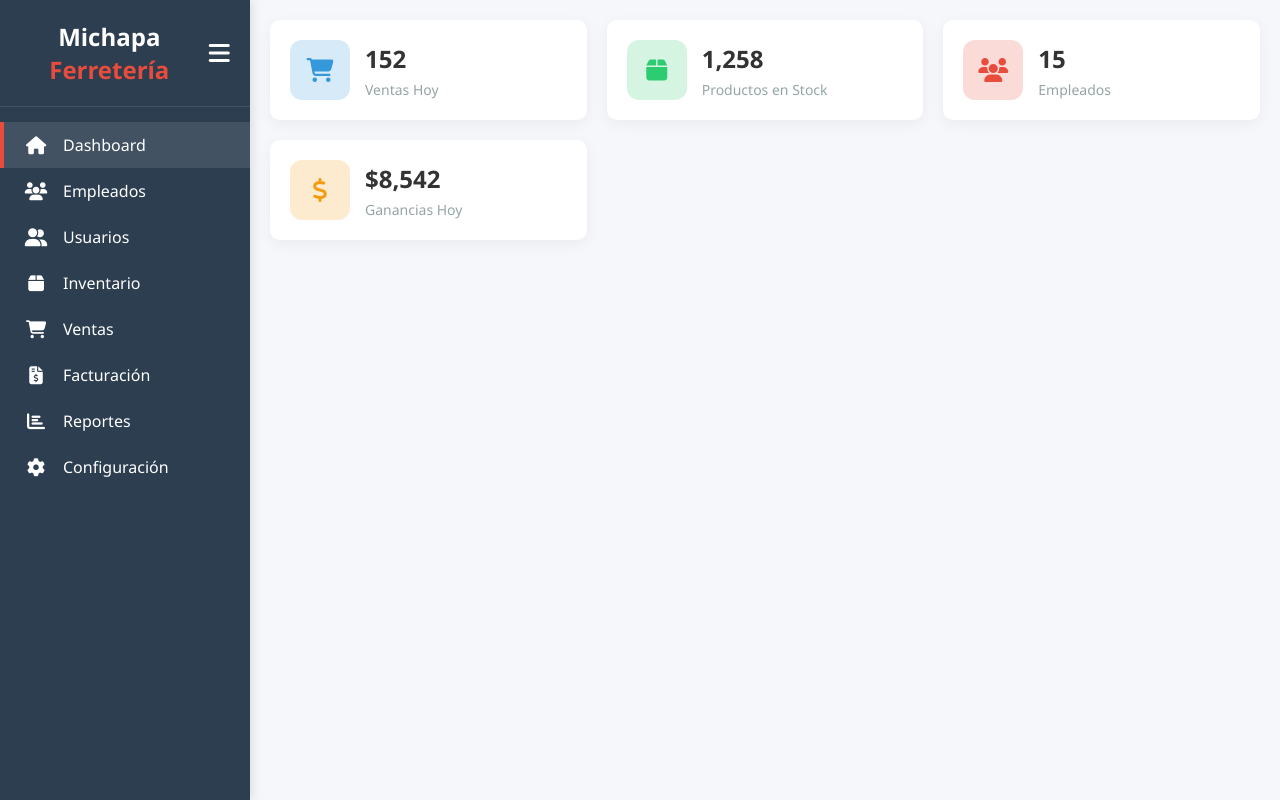
After one commit to JasFerz001/FerreSys, a PHP site: page /modelos/login/Dashboard.html in a window 1280 px wide. The commit adds this page. Run offline with PHP 8.4, Linux system fonts and the light colour scheme.

Commit message:
DashBoard

```diff
--- /dev/null
+++ b/css/menu.css
@@ -0,0 +1,292 @@
+:root {
+    --primary: #2c3e50;
+    --secondary: #e74c3c;
+    --accent: #3498db;
+    --light: #ecf0f1;
+    --dark: #2c3e50;
+    --success: #2ecc71;
+    --warning: #f39c12;
+    --danger: #e74c3c;
+    --gray: #95a5a6;
+    --text: #333;
+    --sidebar-width: 250px;
+    --sidebar-collapsed-width: 70px;
+}
+
+* {
+    margin: 0;
+    padding: 0;
+    box-sizing: border-box;
+    font-family: 'Segoe UI', Tahoma, Geneva, Verdana, sans-serif;
+}
+
+body {
+    background-color: #f5f7fa;
+    color: var(--text);
+    display: flex;
+    min-height: 100vh;
+    transition: all 0.3s ease;
+}
+
+/* Sidebar */
+.sidebar {
+    width: var(--sidebar-width);
+    background: var(--primary);
+    color: white;
+    height: 100vh;
+    position: fixed;
+    transition: all 0.3s ease;
+    box-shadow: 3px 0 10px rgba(0, 0, 0, 0.1);
+    z-index: 1000;
+    overflow-x: hidden;
+}
+
+.sidebar.collapsed {
+    width: var(--sidebar-collapsed-width);
+}
+
+.logo {
+    padding: 20px 15px;
+    text-align: center;
+    border-bottom: 1px solid rgba(255, 255, 255, 0.1);
+    display: flex;
+    align-items: center;
+    justify-content: space-between;
+}
+
+.logo-content {
+    display: flex;
+    align-items: center;
+    justify-content: center;
+    width: 100%;
+}
+
+.logo h2 {
+    font-size: 1.5rem;
+    color: white;
+    transition: opacity 0.3s ease;
+}
+
+.sidebar.collapsed .logo h2 {
+    opacity: 0;
+    width: 0;
+    height: 0;
+    overflow: hidden;
+}
+
+.logo span {
+    color: var(--secondary);
+}
+
+.toggle-btn {
+    background: transparent;
+    border: none;
+    color: white;
+    font-size: 1.5rem;
+    cursor: pointer;
+    padding: 5px;
+    border-radius: 50%;
+    width: 35px;
+    height: 35px;
+    display: flex;
+    align-items: center;
+    justify-content: center;
+    transition: all 0.3s;
+}
+
+.toggle-btn:hover {
+    background: rgba(255, 255, 255, 0.1);
+}
+
+.menu {
+    padding: 15px 0;
+}
+
+.menu-item {
+    padding: 12px 20px;
+    display: flex;
+    align-items: center;
+    transition: all 0.3s;
+    cursor: pointer;
+    border-left: 4px solid transparent;
+    white-space: nowrap;
+}
+
+.menu-item:hover,
+.menu-item.active {
+    background: rgba(255, 255, 255, 0.1);
+    border-left: 4px solid var(--secondary);
+}
+
+.menu-item i {
+    margin-right: 15px;
+    font-size: 18px;
+    min-width: 24px;
+    text-align: center;
+}
+
+.sidebar.collapsed .menu-item span {
+    opacity: 0;
+    width: 0;
+    height: 0;
+    overflow: hidden;
+}
+
+.sidebar.collapsed .menu-item {
+    justify-content: center;
+    padding: 15px;
+}
+
+.sidebar.collapsed .menu-item i {
+    margin-right: 0;
+}
+
+.menu-item a {
+    text-decoration: none;
+    color: inherit;
+    cursor: pointer;
+}
+
+/* Main Content */
+.main-content {
+    flex: 1;
+    margin-left: var(--sidebar-width);
+    padding: 20px;
+    transition: all 0.3s ease;
+}
+
+.main-content.expanded {
+    margin-left: var(--sidebar-collapsed-width);
+}
+
+/* Header */
+.header {
+    display: flex;
+    justify-content: space-between;
+    align-items: center;
+    padding: 15px 20px;
+    background: white;
+    border-radius: 8px;
+    box-shadow: 0 2px 10px rgba(0, 0, 0, 0.05);
+    margin-bottom: 20px;
+}
+
+.menu-toggle-mobile {
+    display: none;
+    background: var(--light);
+    border: none;
+    border-radius: 8px;
+    width: 40px;
+    height: 40px;
+    cursor: pointer;
+    align-items: center;
+    justify-content: center;
+    font-size: 18px;
+    color: var(--dark);
+}
+
+.search-box {
+    display: flex;
+    align-items: center;
+    background: var(--light);
+    padding: 8px 15px;
+    border-radius: 20px;
+    width: 300px;
+}
+
+.search-box input {
+    border: none;
+    background: transparent;
+    outline: none;
+    width: 100%;
+    margin-left: 10px;
+}
+
+.user-profile {
+    display: flex;
+    align-items: center;
+}
+
+.user-profile img {
+    width: 40px;
+    height: 40px;
+    border-radius: 50%;
+    object-fit: cover;
+    margin-right: 10px;
+    border: 2px solid var(--accent);
+}
+
+/* Dashboard Cards */
+.dashboard-cards {
+    display: grid;
+    grid-template-columns: repeat(auto-fit, minmax(280px, 1fr));
+    gap: 20px;
+    margin-bottom: 30px;
+}
+
+.card {
+    background: white;
+    border-radius: 10px;
+    padding: 20px;
+    box-shadow: 0 4px 15px rgba(0, 0, 0, 0.05);
+    transition: transform 0.3s ease;
+}
+
+.card:hover {
+    transform: translateY(-5px);
+}
+
+.stat-card {
+    display: flex;
+    align-items: center;
+}
+
+.stat-card .icon {
+    width: 60px;
+    height: 60px;
+    border-radius: 12px;
+    display: flex;
+    align-items: center;
+    justify-content: center;
+    font-size: 24px;
+    margin-right: 15px;
+}
+
+.icon.blue {
+    background: rgba(52, 152, 219, 0.2);
+    color: var(--accent);
+}
+
+.icon.green {
+    background: rgba(46, 204, 113, 0.2);
+    color: var(--success);
+}
+
+.icon.red {
+    background: rgba(231, 76, 60, 0.2);
+    color: var(--danger);
+}
+
+.icon.orange {
+    background: rgba(243, 156, 18, 0.2);
+    color: var(--warning);
+}
+
+.stat-card .info h3 {
+    font-size: 24px;
+    margin-bottom: 5px;
+}
+
+.stat-card .info p {
+    color: var(--gray);
+    font-size: 14px;
+}
+
+.sidebar.collapsed .menu-item a {
+    opacity: 0;
+    width: 0;
+    height: 0;
+    overflow: hidden;
+    display: inline-block;
+    /* mantener inline behavior */
+}
--- a/css/usuario.css
+++ b/css/usuario.css
@@ -1,5 +1,5 @@
         body {
-            background-color: #2767AF;
+            background-color: #ffffff;
             font-family: 'Segoe UI', sans-serif;
             min-height: 100vh;
             display: flex;
@@ -8,7 +8,7 @@
         }
 
         .container-box {
-            background-color: #ffffffcc;
+            background-color: #ffffff;
             border-radius: 20px;
             box-shadow: 0 8px 20px rgba(0, 0, 0, 0.2);
             padding: 30px;
--- /dev/null
+++ b/modelos/login/Dashboard.html
@@ -0,0 +1,153 @@
+<!DOCTYPE html>
+<html lang="es">
+
+<head>
+    <meta charset="UTF-8">
+    <meta name="viewport" content="width=device-width, initial-scale=1.0">
+    <title>Ferretería Michapa - Dashboard</title>
+    <link rel="stylesheet" href="https://cdnjs.cloudflare.com/ajax/libs/font-awesome/6.4.0/css/all.min.css">
+    <link href="../../css/menu.css" rel="stylesheet" />
+</head>
+
+<body>
+    <!-- Sidebar -->
+    <div class="sidebar">
+        <div class="logo">
+            <div class="logo-content">
+                <h2>Michapa <span>Ferretería</span></h2>
+            </div>
+            <!-- Btn Ocultar Menu Lateral-->
+            <button class="toggle-btn" id="toggle-sidebar">
+                <i class="fas fa-bars"></i>
+            </button>
+        </div>
+        <div class="menu">
+            <div class="menu-item active">
+                <i class="fas fa-home"></i>
+                <span>Dashboard</span>
+            </div>
+            <div class="menu-item">
+                <i class="fas fa-users"></i>
+                <a href="../../modelos/empleado/crear_empleado.php" onclick="abrirFormularios(event)">Empleados</a>
+            </div>
+            <div class="menu-item">
+                <i class="fas fa-user-friends"></i>
+                <a href="../../modelos/usuario/crear_usuario.php" onclick="abrirFormularios(event)">Usuarios</a>
+            </div>
+            <div class="menu-item">
+                <i class="fas fa-box"></i>
+                <span>Inventario</span>
+            </div>
+            <div class="menu-item">
+                <i class="fas fa-shopping-cart"></i>
+                <span>Ventas</span>
+            </div>
+            <div class="menu-item">
+                <i class="fas fa-file-invoice-dollar"></i>
+                <span>Facturación</span>
+            </div>
+            <div class="menu-item">
+                <i class="fas fa-chart-bar"></i>
+                <span>Reportes</span>
+            </div>
+            <div class="menu-item">
+                <i class="fas fa-cog"></i>
+                <span>Configuración</span>
+            </div>
+        </div>
+    </div>
+
+    <!-- Main Content -->
+    <div class="main-content">
+
+
+        <!-- Iframe oculto inicialmente -->
+        <iframe name="myFrame" id="myFrame" class="embed-responsive-item"
+            style="height: 100%; width: 100%; border: none; display: none;"></iframe>
+
+        <!-- Dashboard Cards -->
+        <div class="dashboard-cards" id="dashboardCards">
+            <div class="card stat-card">
+                <div class="icon blue">
+                    <i class="fas fa-shopping-cart"></i>
+                </div>
+                <div class="info">
+                    <h3>152</h3>
+                    <p>Ventas Hoy</p>
+                </div>
+            </div>
+            <div class="card stat-card">
+                <div class="icon green">
+                    <i class="fas fa-box"></i>
+                </div>
+                <div class="info">
+                    <h3>1,258</h3>
+                    <p>Productos en Stock</p>
+                </div>
+            </div>
+            <div class="card stat-card">
+                <div class="icon red">
+                    <i class="fas fa-users"></i>
+                </div>
+                <div class="info">
+                    <h3>15</h3>
+                    <p>Empleados</p>
+                </div>
+            </div>
+            <div class="card stat-card">
+                <div class="icon orange">
+                    <i class="fas fa-dollar-sign"></i>
+                </div>
+                <div class="info">
+                    <h3>$8,542</h3>
+                    <p>Ganancias Hoy</p>
+                </div>
+            </div>
+        </div>
+    </div>
+
+    <script>
+        // Toggle sidebar
+        const toggleButton = document.getElementById('toggle-sidebar');
+        const sidebar = document.querySelector('.sidebar');
+        const mainContent = document.querySelector('.main-content');
+        const toggleIcon = toggleButton.querySelector('i');
+
+        toggleButton.addEventListener('click', function () {
+            sidebar.classList.toggle('collapsed');
+            mainContent.classList.toggle('expanded');
+
+            if (sidebar.classList.contains('collapsed')) {
+                toggleIcon.classList.remove('fas fa-bars');
+                toggleIcon.classList.add('fas fa-bars');
+            } else {
+                toggleIcon.classList.remove('fas fa-bars');
+                toggleIcon.classList.add('fas fa-bars');
+            }
+        });
+
+        // Simple interactivity for menu items
+        document.querySelectorAll('.menu-item').forEach(item => {
+            item.addEventListener('click', function () {
+                document.querySelectorAll('.menu-item').forEach(i => i.classList.remove('active'));
+                this.classList.add('active');
+            });
+        });
+
+        // Función para mostrar el iframe y ocultar las tarjetas
+        function abrirFormularios(event) {
+            event.preventDefault(); // evita que el enlace abra la página normalmente
+            const iframe = document.getElementById('myFrame');
+            const dashboardCards = document.getElementById('dashboardCards');
+
+            // Mostrar iframe
+            iframe.style.display = 'block';
+            iframe.src = event.currentTarget.getAttribute('href');
+
+            // Ocultar dashboard
+            dashboardCards.style.display = 'none';
+        }
+    </script>
+</body>
+
+</html>
```
